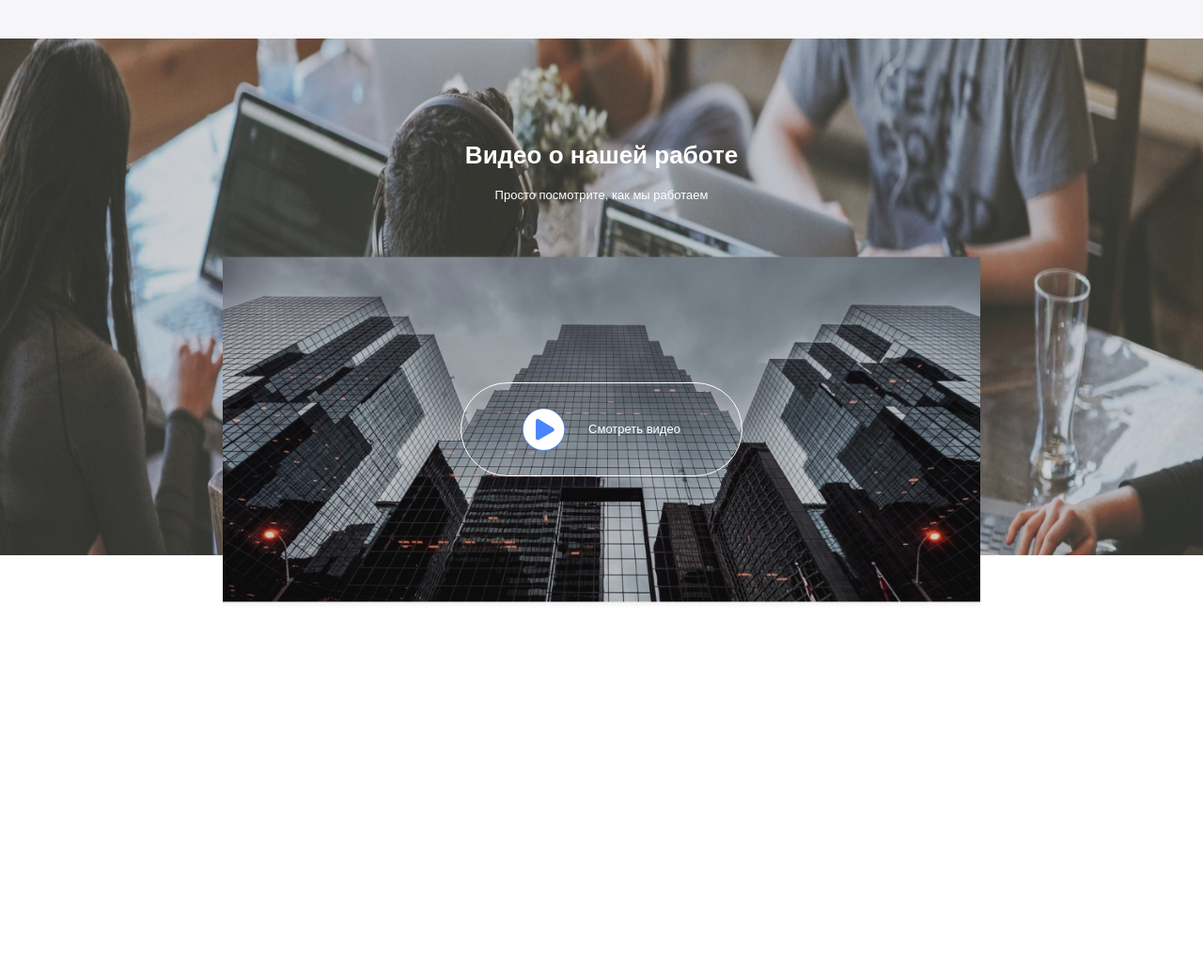
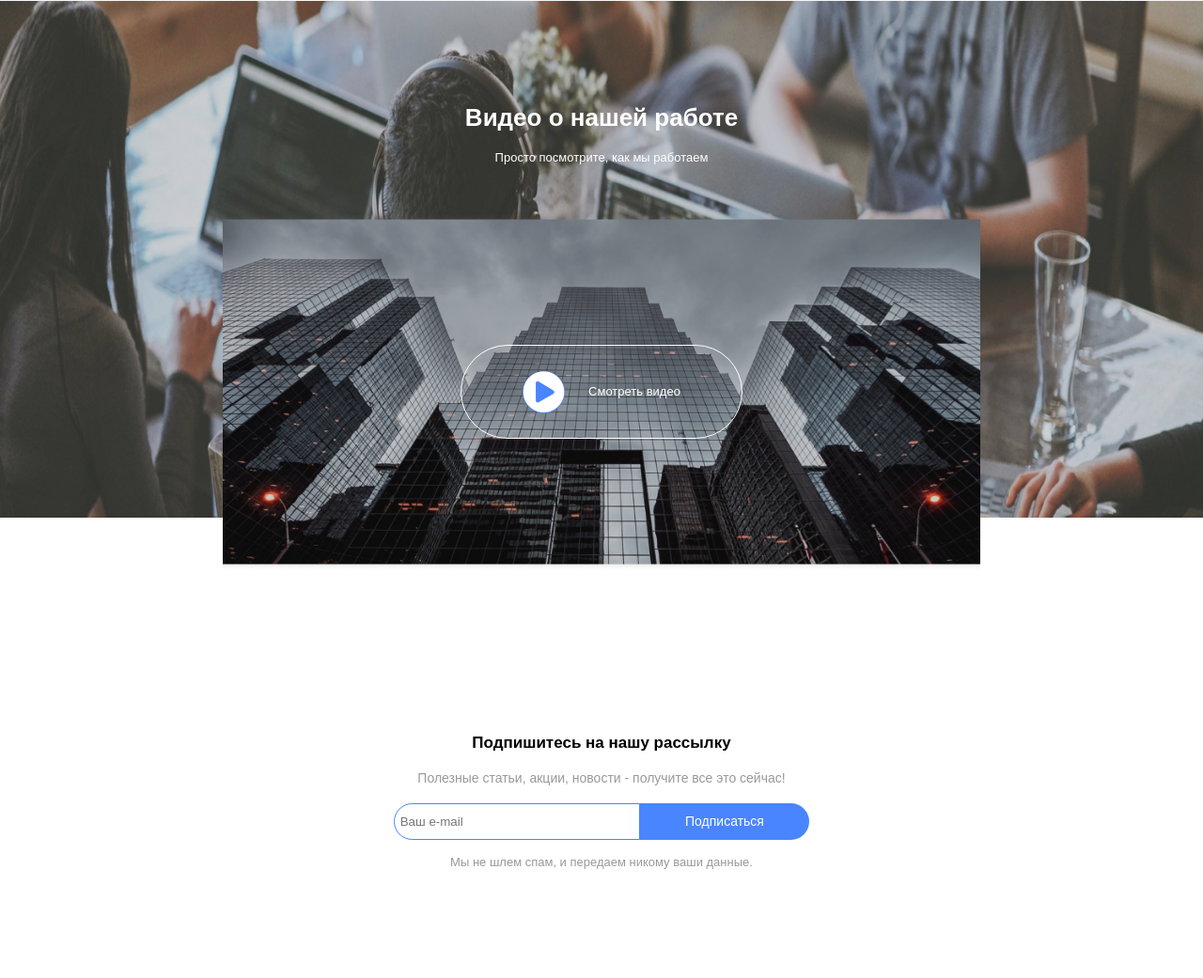
Before and after one commit to emfree1/web, a plain HTML site: page index.html in a window 1280 px wide. Shown: the part 3559-4600 px from the top of the page at 94% size. Before the commit the page ends 4240 px from the top, so only its background shows below. Drawn offline with Linux system fonts and the light colour scheme.

Commit message:
add input

```diff
--- a/index.html
+++ b/index.html
@@ -220,6 +220,21 @@
             </div>
         </div>
     </div>
+    <div class="email-newsletter">
+        <div class="email-newsletter-text">
+            <h6>Подпишитесь на нашу рассылку</h6>
+            <p>Полезные статьи, акции, новости - получите все это сейчас!</p>
+        </div>
+        <div class="input-box">
+            <input type="email" placeholder=" Ваш e-mail" class="input-selector">
+            <button class="input-button">
+                <p>Подписаться</p>
+            </button>
+        </div>
+        <div class="input-box-text">
+            <p>Мы не шлем спам, и передаем никому ваши данные.</p>
+        </div>
+    </div>
 </main>
 
 </body>
--- a/style.css
+++ b/style.css
@@ -191,7 +191,7 @@ body{
 }
 .development-standards{
     width: 100%;
-    height: 700px;
+    height: 660px;
     background: #F6F6F8;
 }
 .development-standards-text{
@@ -509,3 +509,62 @@ body{
     text-decoration: none;
     padding-left: 25px;
 }
+.email-newsletter{
+    width: 100%;
+    display: flex;
+    flex-direction: column;
+    justify-content: center;
+    align-items: center;
+    height: 400px;
+}
+.email-newsletter h6{
+    font-family: Montserrat SemiBold, sans-serif;
+    font-style: normal;
+    font-weight: 600;
+    font-size: 17px;
+    line-height: 22px;
+    text-align: center;
+    color: #000000;
+    margin-bottom: 10px;
+}
+.email-newsletter p{
+    font-family: Montserrat, sans-serif;
+    font-style: normal;
+    font-weight: normal;
+    font-size: 14px;
+    line-height: 25px;
+    text-align: center;
+    color: #999999;
+}
+.input-box-text p{
+    font-family: Montserrat, sans-serif;
+    font-style: normal;
+    font-weight: normal;
+    font-size: 13px;
+    line-height: 21px;
+    text-align: center;
+    color: #999999;
+}
+.input-selector{
+    height: 35px;
+    border-radius: 50px 0px 0px 50px;
+    border: 1px solid #4985FF;
+    outline: none;
+    width: 256px;
+}
+.input-button{
+    background: #4985FF;
+    border: none;
+    width: 180px;
+    border-radius: 0px 50px 50px 0px;
+    outline: none;
+}
+.input-box{
+    display: flex;
+}
+.input-button p{
+    text-align: center;
+    color: white;
+    margin: 0;
+    padding: 0;
+}
```
